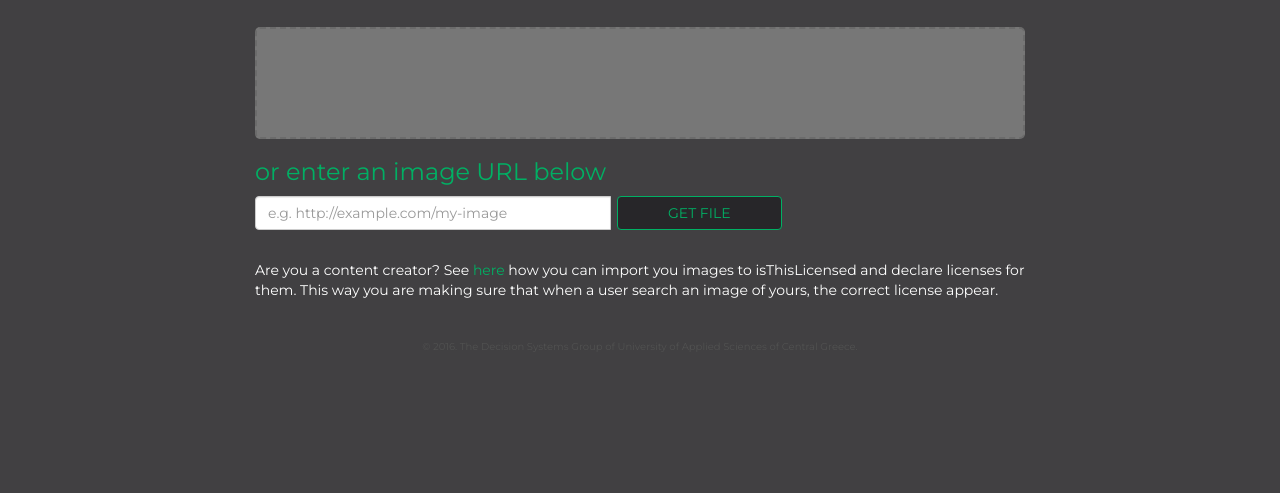
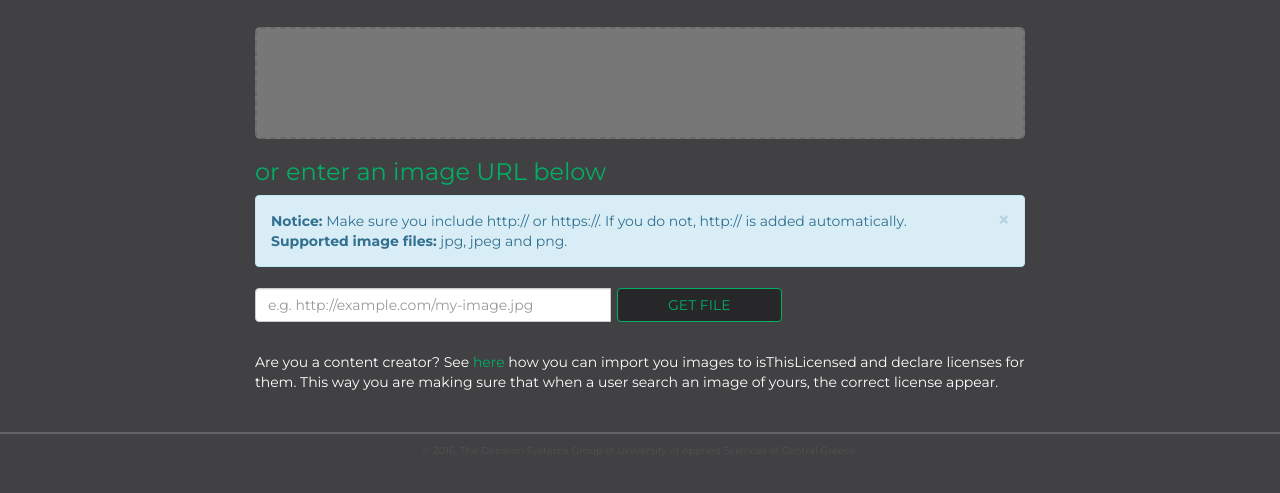
Before and after one commit to DecisionSystemsGroup/isThisLicensed, a PHP site: page / in a window 1280 px wide. Shown: the part 234-727 px from the top of the page. Run offline with PHP 8.4, Linux system fonts and the light colour scheme; some libraries are stand-ins or nearby versions.

Commit message:
Edit info on search.php

```diff
--- a/css/p.style.css
+++ b/css/p.style.css
@@ -1,4 +1,6 @@
 footer{
+    border-top: 2px solid #646464;
+    padding-top: 10px;
 	margin-top: 30px;
  	font-size: 10px;
  	text-align: center;
@@ -48,3 +50,6 @@ footer a:link, footer a:active, footer a:visited{
     margin-top: 30px;
     font-size: 14px;
 }
+.alert{
+    font-size: 14px;
+}
--- a/includes/search.php
+++ b/includes/search.php
@@ -9,11 +9,18 @@
 			<form action="upload.php" method="post" class="dropzone" id="image-upload"></form>
 		</div>
 		<h3>or enter an image URL below</h3>
+		<div class="alert alert-info alert-dismissible fade in" role="alert">
+			<button type="button" class="close" data-dismiss="alert" aria-label="Close">
+				<span aria-hidden="true">×</span>
+			</button>
+			<strong>Notice:</strong> Make sure you include http:// or https://. If you do not, http:// is added automatically. <br />
+			<strong>Supported image files:</strong> jpg, jpeg and png.
+		</div>
 		<div id="url-input">
 			<form class="form-inline" action="upload.php" method="post">
 				<div class="form-group">
 			    	<div class="input-group">
-				    	<input type="text" class="form-control" name="image-url" id="image-url" placeholder="e.g. http://example.com/my-image" size="40"/>
+				    	<input type="text" class="form-control" name="image-url" id="image-url" placeholder="e.g. http://example.com/my-image.jpg" size="40"/>
 			    		<span class="hidden" aria-hidden="true"></span>
 			    	</div>
 			  	</div>
```
